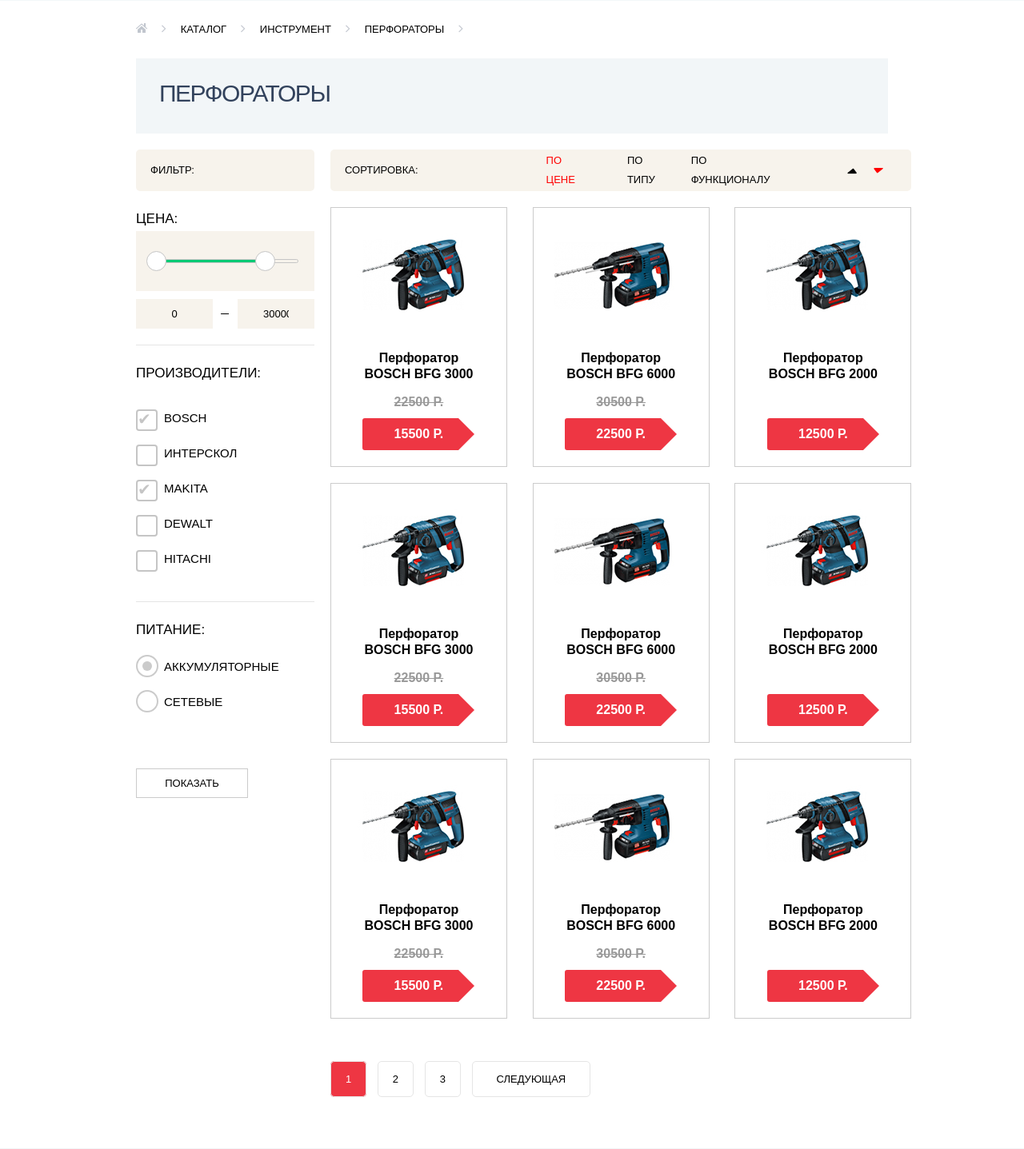
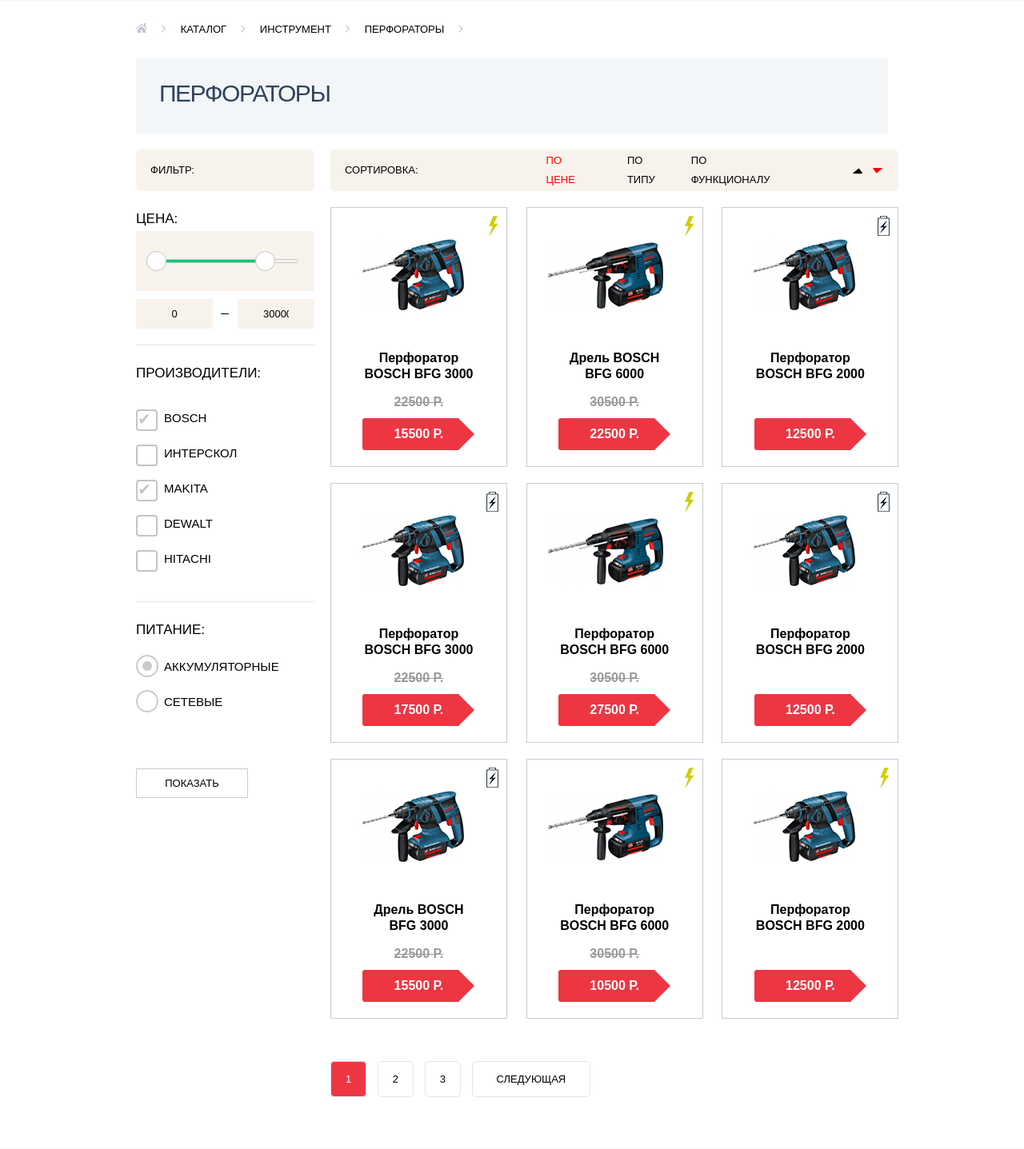
Before and after one commit to vadimpirogov1984/967989-technomart-24, a PHP site: page /goods.html in a window 1280 px wide. Shown: the part 398-1835 px from the top of the page at 80% size. Run offline with PHP 8.4, Linux system fonts and the light colour scheme; some libraries are stand-ins or nearby versions; some web fonts are replaced.

Commit message:
Сделал фильтры и модальное окно

```diff
--- a/css/style.css
+++ b/css/style.css
@@ -594,7 +594,11 @@
 .catalog-item .actions {
   display: none;
 }
-
+.image__type {
+  position: absolute;
+  right: 10px;
+  top: 10px;
+}
 .catalog-item .image {
   width: 218px;
   height: 168px;
@@ -1247,7 +1251,7 @@
 .right__block label {
   font-family: FontAwesome;
   font-size: 20px;
-  padding-right: 20px;
+  padding-right: 5px;
   cursor: pointer;
 }
 .right__block {
@@ -1258,6 +1262,12 @@
   align-items: center;
   padding: 0 18px;
 }
+
+.fa-caret-up:before {
+  content: "\f0d8";
+  padding: 7px;
+}
+
 .right__block input {
   display: none;
 }
--- a/goods.html
+++ b/goods.html
@@ -67,7 +67,7 @@
             </div>
             <div class="header__middle-init">
               <div class="exit">
-                <button>Войти</button>
+                <button class="login-link">Войти</button>
               </div>
               <div class="registrarion">
                 <button>Регистрация</button>
@@ -172,27 +172,30 @@
                 </div>
                 <div class="middle__block">
                   <input type="radio" name="middle__block" id="middle__block1" checked>
-                  <label for="middle__block1">По цене</label>
+                  <label for="middle__block1" id="price">По цене</label>
 
                   <input type="radio" name="middle__block" id="middle__block2">
-                  <label for="middle__block2" class="middle__block2">По типу</label>
+                  <label for="middle__block2" class="middle__block2" id="type">По типу</label>
 
                   <input type="radio" name="middle__block" id="middle__block3">
-                  <label for="middle__block3">По функционалу</label>
+                  <label for="middle__block3" id="characteristic">По функционалу</label>
                 </div>
                 <div class="right__block">
                   <input type="radio" name="right__block" id="right__block1">
-                  <label for="right__block1" ><i class="fas fa-caret-up"></i></label>
+                  <label for="right__block1" ><i class="fas fa-caret-up" id="sort-up"></i></label>
 
                   <input type="radio" name="right__block" id="right__block2" checked>
-                  <label for="right__block2"><i class="fas fa-caret-down"></i></label>
+                  <label for="right__block2"><i class="fas fa-caret-down" id="sort-down"></i></label>
                 </div>
               </div>
               <div class="content__cards">
-                <div class="catalog-item">
+                <div class="catalog-item" data-price="15500" data-type="1" data-char="1">
                   <div class="actions">
                     <a href="#" class="buy">Купить</a>
                     <a href="#" class="bookmark">В закладки</a>
+                  </div>
+                  <div class="image__type">
+                    <img src="img/lightning.png" alt="">
                   </div>
                   <div class="image">
                     <img src="img/Perforator_2.png" />
@@ -201,22 +204,28 @@
                   <div class="discount">22500 Р.</div>
                   <div class="price">15500 Р.</div>
                 </div>
-                <div class="catalog-item">
+                <div class="catalog-item" data-price="22500" data-type="1" data-char="2">
                   <div class="actions">
                     <a href="#" class="buy">Купить</a>
                     <a href="#" class="bookmark">В закладки</a>
                   </div>
+                  <div class="image__type">
+                    <img src="img/lightning.png" alt="">
+                  </div>
                   <div class="image">
                     <img src="img/Perforator_3.png" />
                   </div>
-                  <div class="title">Перфоратор BOSCH BFG 6000</div>
+                  <div class="title">Дрель BOSCH BFG 6000</div>
                   <div class="discount">30500 Р.</div>
                   <div class="price">22500 Р.</div>
                 </div>
-                <div class="catalog-item">
+                <div class="catalog-item" data-price="12500" data-type="2" data-char="1">
                   <div class="actions">
                     <a href="#" class="buy">Купить</a>
                     <a href="#" class="bookmark">В закладки</a>
+                  </div>
+                  <div class="image__type">
+                    <img src="img/battery.png" alt="">
                   </div>
                   <div class="image">
                     <img src="img/Perforator_2.png" />
@@ -225,34 +234,43 @@
                   <div class="discount"></div>
                   <div class="price">12500 Р.</div>
                 </div>
-                <div class="catalog-item">
+                <div class="catalog-item" data-price="17500" data-type="2" data-char="1">
                   <div class="actions">
                     <a href="#" class="buy">Купить</a>
                     <a href="#" class="bookmark">В закладки</a>
+                  </div>
+                  <div class="image__type">
+                    <img src="img/battery.png" alt="">
                   </div>
                   <div class="image">
                     <img src="img/Perforator_2.png" />
                   </div>
                   <div class="title">Перфоратор BOSCH BFG 3000</div>
                   <div class="discount">22500 Р.</div>
-                  <div class="price">15500 Р.</div>
+                  <div class="price">17500 Р.</div>
                 </div>
-                <div class="catalog-item">
+                <div class="catalog-item" data-price="27500" data-type="1" data-char="1">
                   <div class="actions">
                     <a href="#" class="buy">Купить</a>
                     <a href="#" class="bookmark">В закладки</a>
+                  </div>
+                  <div class="image__type">
+                    <img src="img/lightning.png" alt="">
                   </div>
                   <div class="image">
                     <img src="img/Perforator_3.png" />
                   </div>
                   <div class="title">Перфоратор BOSCH BFG 6000</div>
                   <div class="discount">30500 Р.</div>
-                  <div class="price">22500 Р.</div>
+                  <div class="price">27500 Р.</div>
                 </div>
-                <div class="catalog-item">
+                <div class="catalog-item"  data-price="12500" data-type="2" data-char="1">
                   <div class="actions">
                     <a href="#" class="buy">Купить</a>
                     <a href="#" class="bookmark">В закладки</a>
+                  </div>
+                  <div class="image__type">
+                    <img src="img/battery.png" alt="">
                   </div>
                   <div class="image">
                     <img src="img/Perforator_2.png" />
@@ -261,34 +279,43 @@
                   <div class="discount"></div>
                   <div class="price">12500 Р.</div>
                 </div>
-                <div class="catalog-item">
+                <div class="catalog-item"  data-price="15500" data-type="2" data-char="2">
                   <div class="actions">
                     <a href="#" class="buy">Купить</a>
                     <a href="#" class="bookmark">В закладки</a>
                   </div>
+                  <div class="image__type">
+                    <img src="img/battery.png" alt="">
+                  </div>
                   <div class="image">
                     <img src="img/Perforator_2.png" />
                   </div>
-                  <div class="title">Перфоратор BOSCH BFG 3000</div>
+                  <div class="title">Дрель BOSCH BFG 3000</div>
                   <div class="discount">22500 Р.</div>
                   <div class="price">15500 Р.</div>
                 </div>
-                <div class="catalog-item">
+                <div class="catalog-item"  data-price="10500" data-type="1" data-char="1">
                   <div class="actions">
                     <a href="#" class="buy">Купить</a>
                     <a href="#" class="bookmark">В закладки</a>
+                  </div>
+                  <div class="image__type">
+                    <img src="img/lightning.png" alt="">
                   </div>
                   <div class="image">
                     <img src="img/Perforator_3.png" />
                   </div>
                   <div class="title">Перфоратор BOSCH BFG 6000</div>
                   <div class="discount">30500 Р.</div>
-                  <div class="price">22500 Р.</div>
+                  <div class="price">10500 Р.</div>
                 </div>
-                <div class="catalog-item">
+                <div class="catalog-item"  data-price="12500" data-type="1">
                   <div class="actions">
                     <a href="#" class="buy">Купить</a>
                     <a href="#" class="bookmark">В закладки</a>
+                  </div>
+                  <div class="image__type">
+                    <img src="img/lightning.png" alt="">
                   </div>
                   <div class="image">
                     <img src="img/Perforator_2.png" />
@@ -480,6 +507,20 @@
           </div>
         </div>
       </footer>
+      <section class="modal modal-login">
+        <div class="modal__header">
+          <img src="img/icon-user.png" alt="">
+          <div class="modal__title">Равшан Джамшутович</div>
+          <img class="login-form-img" src="img/icon-logout.png" alt="">
+
+        </div>
+
+        <div class="modal__links">
+          <a class="modal__link" href="">Мои заказы</a>
+          <span class="round"></span>
+          <a class="modal__link" href="">Личный кабинет</a>
+        </div>
+      </section>
     </main>
 
     <script src="js/jquery-3.2.1.min.js"></script>
```
Also changed, not shown: other parts of css/style.css (+140 -15 lines), js/main.js (+85 -47 lines), img/battery.png (added), img/icon-logout.png (added), img/icon-user.png (added), img/kisspng-lightning-electricity-thunder-icon-5b2d7ddd823178.8231907915297079975333.jpg (added), img/lightning.png (added), img/значок-заря-ки-аккуму-ятора-моби-ьного-те-ефона-98116499.jpg (added). Lines whose indentation alone changed are shown as unchanged.
